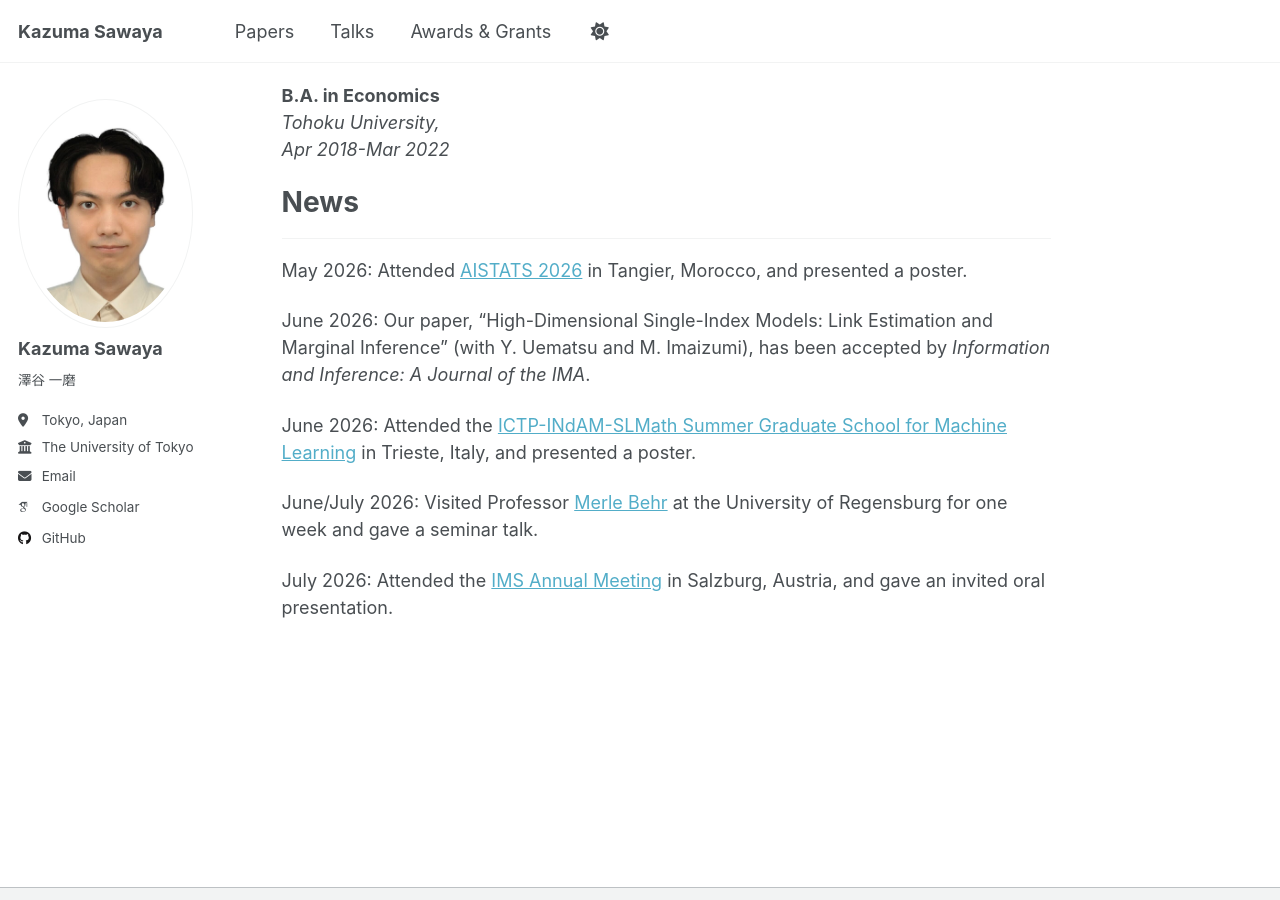
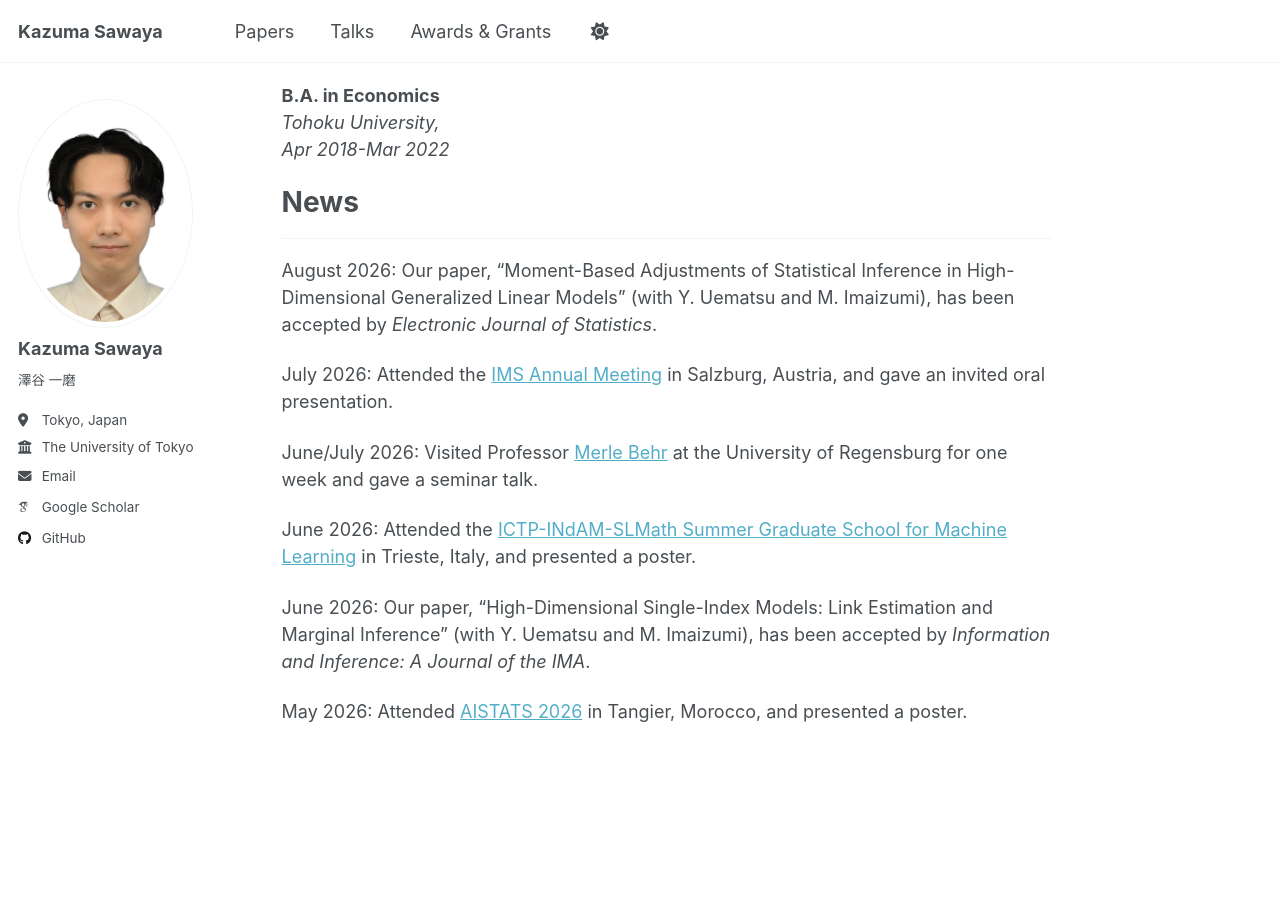
Before and after one commit to sawaya-ka/sawaya-ka.github.io, a Jekyll site: the page built from _pages/about.md, in a window 1280 px wide and 900 px high, scrolled down 697 px. Built offline with Jekyll 4.4.1, drawn with Linux system fonts in a browser that asks for light colours; some web fonts are replaced; a script that is not in the unit is left out.

Commit message:
Update about.md

```diff
--- a/_pages/about.md
+++ b/_pages/about.md
@@ -37,15 +37,19 @@ Apr 2018-Mar 2022*
 
 # News
 ---
-May 2026: Attended [AISTATS 2026](https://virtual.aistats.org/) in Tangier, Morocco, and presented a poster.
+August 2026: Our paper, "Moment-Based Adjustments of Statistical Inference in High-Dimensional Generalized Linear Models" (with Y. Uematsu and M. Imaizumi), has been accepted by *Electronic Journal of Statistics*.
+
+July 2026: Attended the [IMS Annual Meeting](https://ims2026.github.io/IMS2026/) in Salzburg, Austria, and gave an invited oral presentation.
+
+June/July 2026: Visited Professor [Merle Behr](https://merlebehr.org/) at the University of Regensburg for one week and gave a seminar talk.
+
+June 2026: Attended the [ICTP-INdAM-SLMath Summer Graduate School for Machine Learning](https://indico.ictp.it/event/11148) in Trieste, Italy, and presented a poster.
 
 June 2026: Our paper, "High-Dimensional Single-Index Models: Link Estimation and Marginal Inference" (with Y. Uematsu and M. Imaizumi), has been accepted by *Information and Inference: A Journal of the IMA*.
 
-June 2026: Attended the [ICTP-INdAM-SLMath Summer Graduate School for Machine Learning](https://indico.ictp.it/event/11148) in Trieste, Italy, and presented a poster.
+May 2026: Attended [AISTATS 2026](https://virtual.aistats.org/) in Tangier, Morocco, and presented a poster.
 
-June/July 2026: Visited Professor [Merle Behr](https://merlebehr.org/) at the University of Regensburg for one week and gave a seminar talk.
 
-July 2026: Attended the [IMS Annual Meeting](https://ims2026.github.io/IMS2026/) in Salzburg, Austria, and gave an invited oral presentation.
 
 <!-- <details>
   <summary>Note for non-Japanese readers</summary>
```
